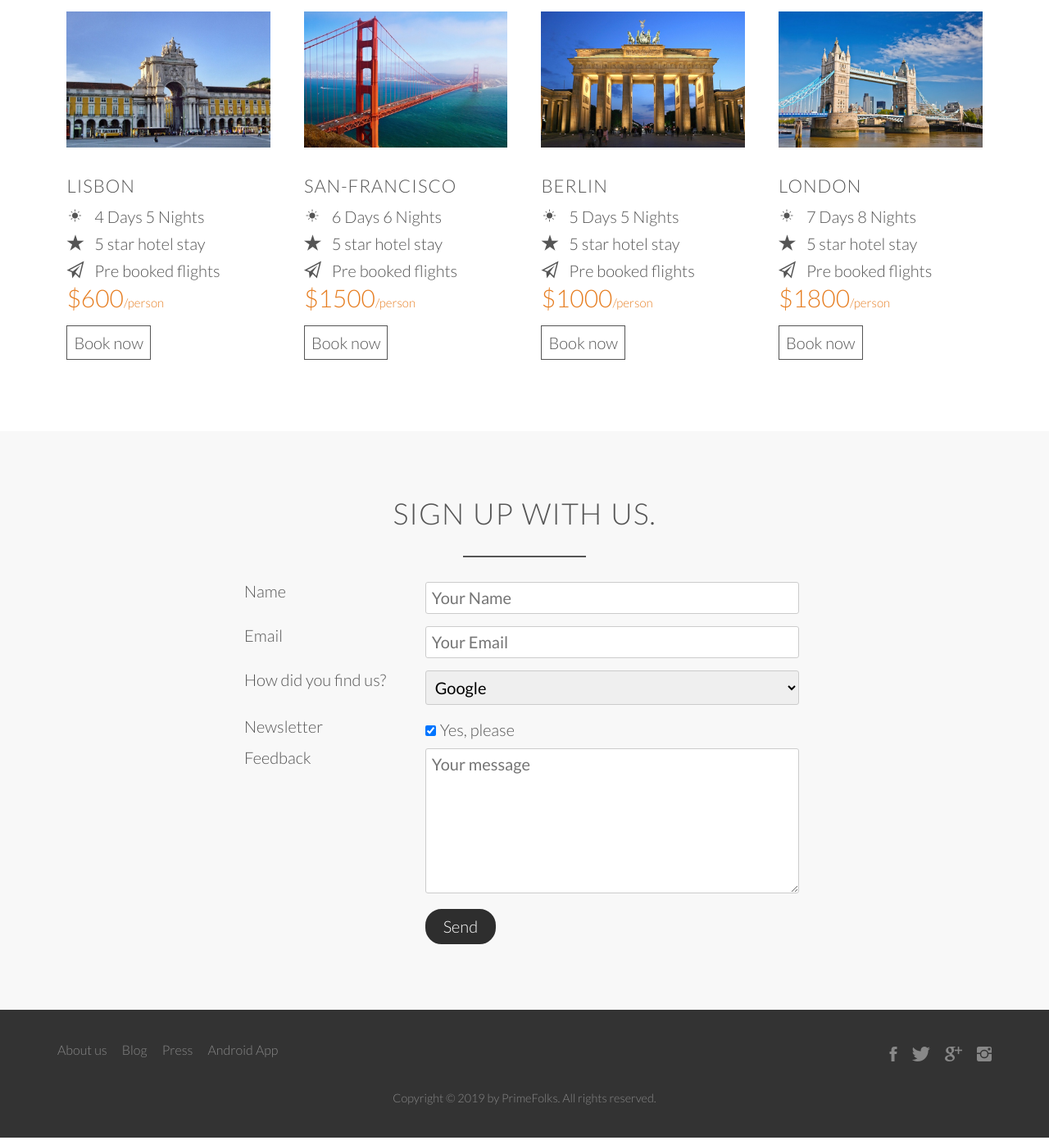
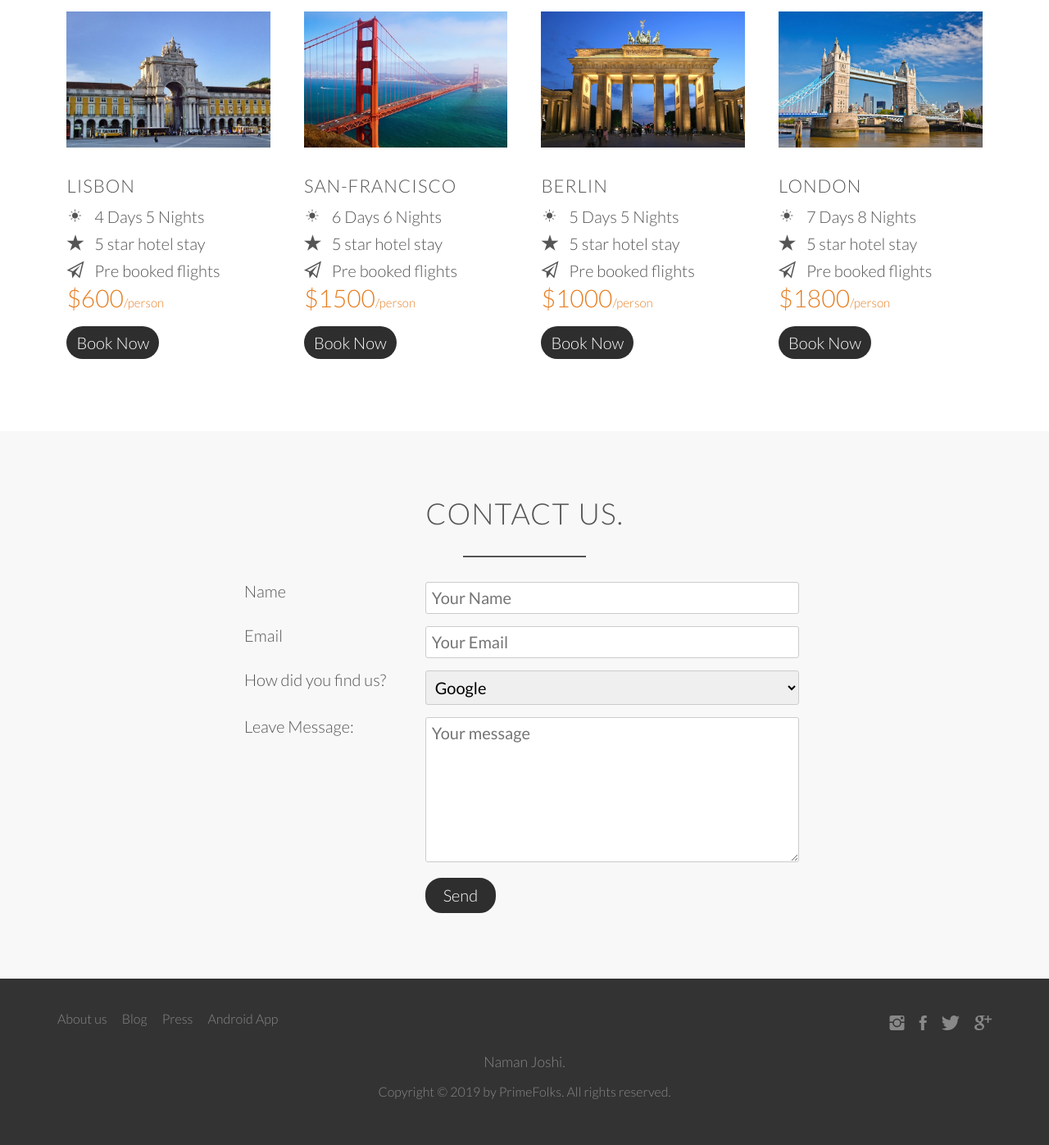
Before and after one commit to namanjo/FolkExplore, a plain HTML site: page index.html in a window 1280 px wide. Shown: the part 4097-5494 px from the top of the page at 82% size. Drawn offline with nearby package versions, Linux system fonts and the light colour scheme; files whose address does not match are found by name.

Commit message:
Added functionality to take user feedback.
Added Netlify form to catch up with users & improved looks and feels.

```diff
--- a/index.html
+++ b/index.html
@@ -233,7 +233,7 @@
              <i class="ion-paper-airplane icon-small"></i>
              Pre booked flights
              <p class="plan-price">$600<span>/person</span></p>
-             <a href="#" class="reservation-btn">Book now</a>
+             <a href="#" class="reservation-btn">Book Now</a>
            </div>
          </div>
          <div class="col-md-3 box">
@@ -251,7 +251,7 @@
              <i class="ion-paper-airplane icon-small"></i>
              Pre booked flights
              <p class="plan-price">$1500<span>/person</span></p>
-             <a href="#" class="reservation-btn">Book now</a>
+             <a href="#" class="reservation-btn">Book Now</a>
            </div>
          </div>
          <div class="col-md-3 box">
@@ -269,7 +269,7 @@
              <i class="ion-paper-airplane icon-small"></i>
              Pre booked flights
              <p class="plan-price">$1000<span>/person</span></p>
-             <a href="#" class="reservation-btn">Book now</a>
+             <a href="#" class="reservation-btn">Book Now</a>
            </div>
          </div>
          <div class="col-md-3 box">
@@ -287,7 +287,7 @@
              <i class="ion-paper-airplane icon-small"></i>
              Pre booked flights
              <p class="plan-price">$1800<span>/person</span></p>
-             <a href="#" class="reservation-btn">Book now</a>
+             <a href="#" class="reservation-btn">Book Now</a>
            </div>
          </div>
        </div>
@@ -296,10 +296,11 @@
 
    <section class="section-form" id="contact">
      <div class="container">
-       <h2>Sign up with us.</h2>
+       <h2>Contact Us.</h2>
      </div>
      <div class="container">
-       <form class="contact-form" action="#" method="post">
+
+       <form class="contact-form" netlify>
          <div class="row">
            <div class="col-sm-4">
              <label for="name">Name</label>
@@ -332,18 +333,18 @@
            </div>
          </div>
 
-         <div class="row">
+         <!-- <div class="row">
            <div class="col-sm-4">
              <label>Newsletter</label>
            </div>
            <div class="col-sm-8">
              <input type="checkbox" name="Newsletter" checked>Yes, please
            </div>
-          </div>
+          </div> -->
 
           <div class="row">
             <div class="col-sm-4">
-              <label>Feedback</label>
+              <label>Leave Message:</label>
             </div>
             <div class="col-sm-8">
               <textarea rows="7" name="message" id='message' placeholder="Your message"></textarea>
@@ -355,7 +356,7 @@
                <label>&nbsp;</label>
              </div>
              <div class="col-sm-8">
-               <input type="submit" value="Send">
+               <button class="cool-btn" type="submit">Send</button>
              </div>
             </div>
        </form>
@@ -371,16 +372,16 @@
            <li><a href="#">Android App</a></li>
          </ul>
 
-
          <ul class="social-links">
+           <li><a href="#" target="_blank"><i class="ion-social-instagram"></i></a></li>
            <li><a href="#"><i class="ion-social-facebook"></i></a></li>
            <li><a href="#"><i class="ion-social-twitter"></i></a></li>
            <li><a href="#"><i class="ion-social-googleplus"></i></a></li>
-           <li><a href="#"><i class="ion-social-instagram"></i></a></li>
          </ul>
      </div>
 
      <div class="container">
+       <p>Naman Joshi.</p>
        <p>Copyright &copy; 2019 by PrimeFolks. All rights reserved.</p>
      </div>
    </footer>
--- a/resources/css/queries.css
+++ b/resources/css/queries.css
@@ -123,4 +123,20 @@
 @media only screen and (max-width: 480px) {
 section{padding: 25px 0;}
 .contact-form{width: 100%}
+
+.sticky #logo{
+  height: 3.1em;
+  width: 3.1em;
+  padding: 5px;
+  margin: 3px 0 3px 0px;
 }
+footer p{
+  margin-top: 2em;
+}
+.social-links li{font-size: 1.2em;}
+
+.section-form input, textarea, #boxes{
+  margin-top: 5px;
+}
+
+}
--- a/resources/css/style.css
+++ b/resources/css/style.css
@@ -569,18 +569,18 @@ cite img{
 .reservation-btn:visited
 {
   text-decoration: none;
-  color: #555;
-  border: 1px solid #555;
-  padding: 8px;
+  padding: 8px 12px;
   -webkit-transition: all .4s;
   transition: all .4s;
-  background-color: #fff;
+  background-color: #2e2e2e;
+  color: #fff;
+  border-radius: 20px;
 }
 
 .reservation-btn:hover,
 .reservation-btn:active
 {
-  background-color: #555;
+  background-color: #262626;
   color: #fff;
 }
 
@@ -607,8 +607,7 @@ textarea{
   margin-bottom: 15px;
 }
 
-input[type=submit],
-input[type=submit]{
+.cool-btn{
   display: block;
   background-color: #2e2e2e;
   padding: 8px 20px;
@@ -618,8 +617,8 @@ input[type=submit]{
   font-weight: 300;
 }
 
-input[type=submit]:hover,
-input[type=submit]:active{
+.cool-btn:hover,
+.cool-btn:active{
   background-color: #262626;
 }
 
@@ -684,9 +683,15 @@ footer{
 footer p{
   color: #888;
   text-align: center;
-  font-size: 90%;
-  margin-top: 60px;
+  font-size: 110%;
+  margin-top: 3em;
   clear: both;
+}
+
+footer p:last-of-type{
+  font-size: 100%;
+  margin-top: 1em;
+  margin-bottom: 1em;
 }
 
 /*--------------------------*/
```
